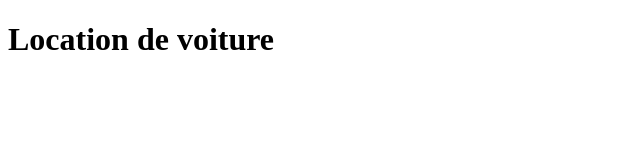
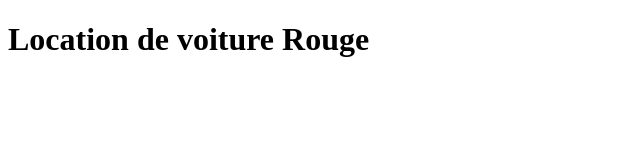
Before and after one commit to KenzaElattar/testt, a plain HTML site: page index.html in a window 1280 px wide. Shown: the whole page, without its empty margins (0-640 px from the left). Drawn offline with Linux system fonts and the light colour scheme.

Commit message:
mod titre

```diff
--- a/index.html
+++ b/index.html
@@ -5,6 +5,6 @@
 	<title></title>
 </head>
 <body>
-<h1> Location de voiture </h1>
+<h1> Location de voiture Rouge  </h1>
 </body>
 </html>
```
